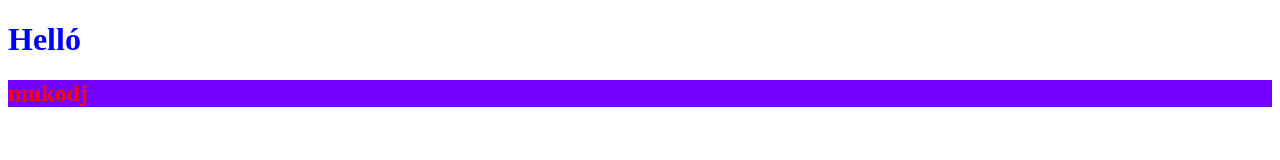
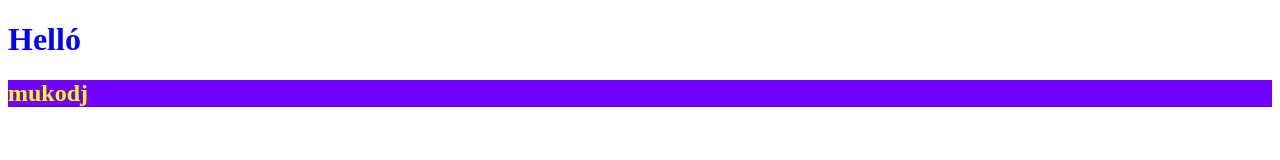
Before and after one commit to BlueFoxxyy/color, a plain HTML site: page index.html in a window 1280 px wide. Drawn offline with Linux system fonts and the light colour scheme.

Commit message:
Update index.html

```diff
--- a/index.html
+++ b/index.html
@@ -5,7 +5,7 @@
       </head>
 
   <body>
-  <h2 style="color:red;background-color:rgb(115, 0, 255)"> mukodj <h2>
+  <h2 style="color:yellow;background-color:rgb(115, 0, 255)"> mukodj <h2>
 
   </body>
       </html>
```
